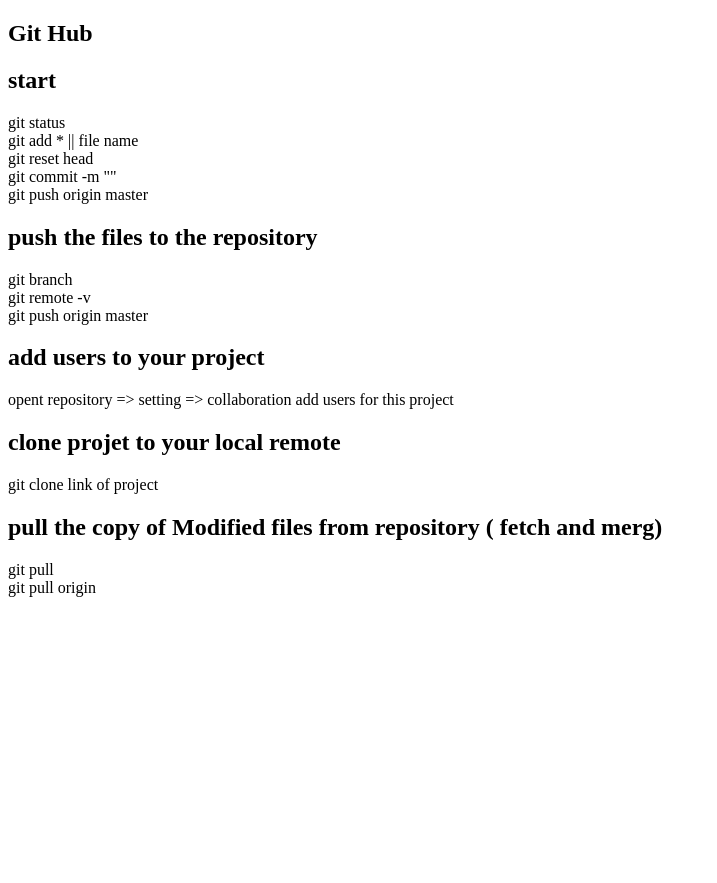
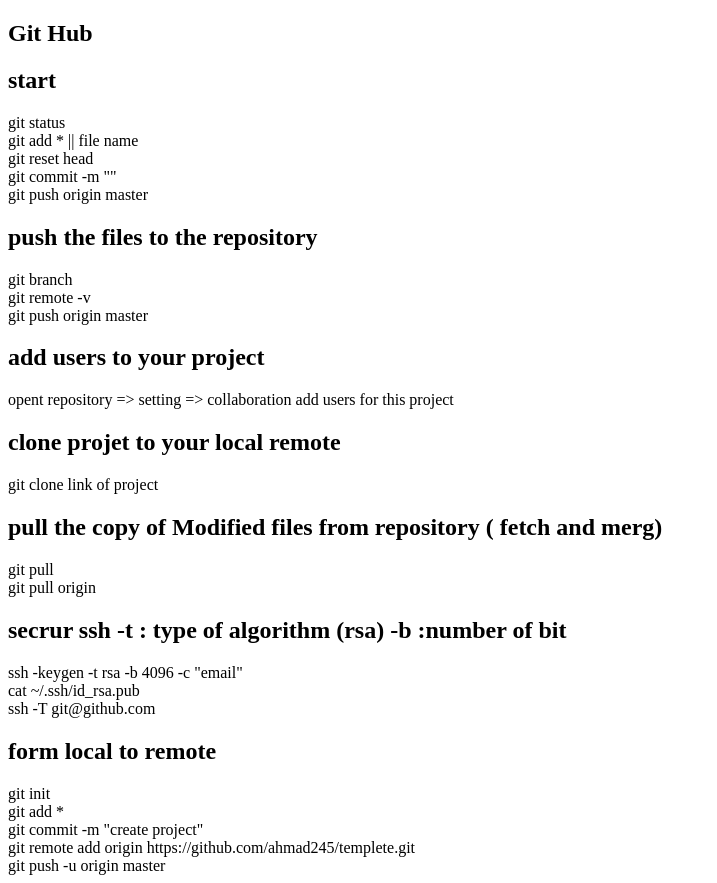
Before and after one commit to ahmad245/formation-css, a plain HTML site: page index.html in a window 1280 px wide. Shown: the whole page, without its empty margins (0-717 px from the left). Before the commit the page ends 800 px from the top, so only its background shows below. Drawn offline with Linux system fonts and the light colour scheme.

Commit message:
add instruct

```diff
--- a/index.html
+++ b/index.html
@@ -32,7 +32,18 @@
         <div>git pull</div>
         <div>git pull origin </div>
 
+        <h2>secrur ssh -t : type of algorithm (rsa) -b :number of bit </h2>
+        <div>ssh -keygen -t rsa -b 4096 -c "email"</div>
+        <div>cat ~/.ssh/id_rsa.pub</div>
+        <div>ssh -T git@github.com</div>
 
+        <h2>form local to remote</h2>
+        <div> git init</div>
+        <div>git add * </div>
+        <div> git commit -m "create project"</div>
+        <div> git remote add origin https://github.com/ahmad245/templete.git</div>
+        <!-- u: pull and push -->
+        <div> git push -u origin master</div>
     </section>
 </body>
 </html>
```
